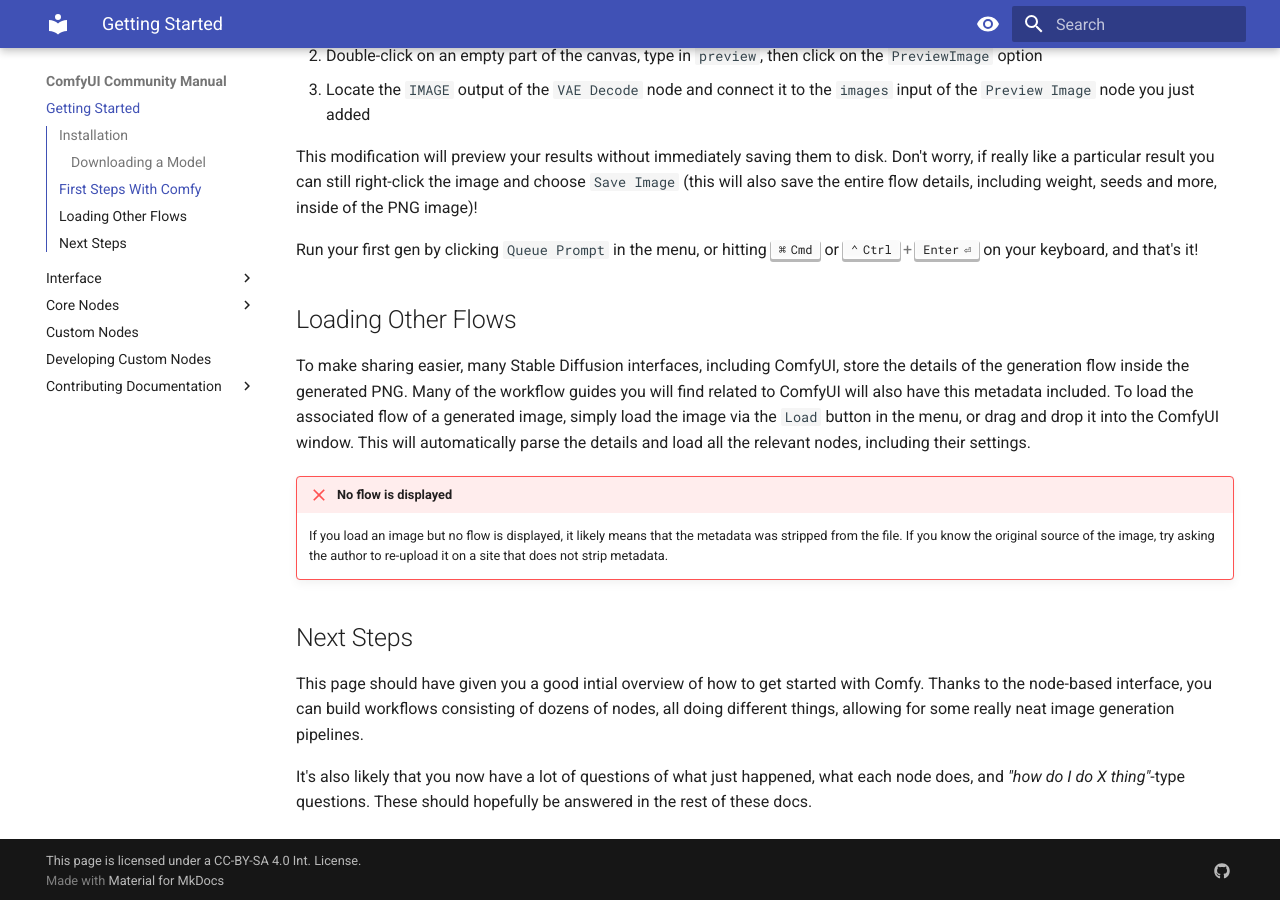
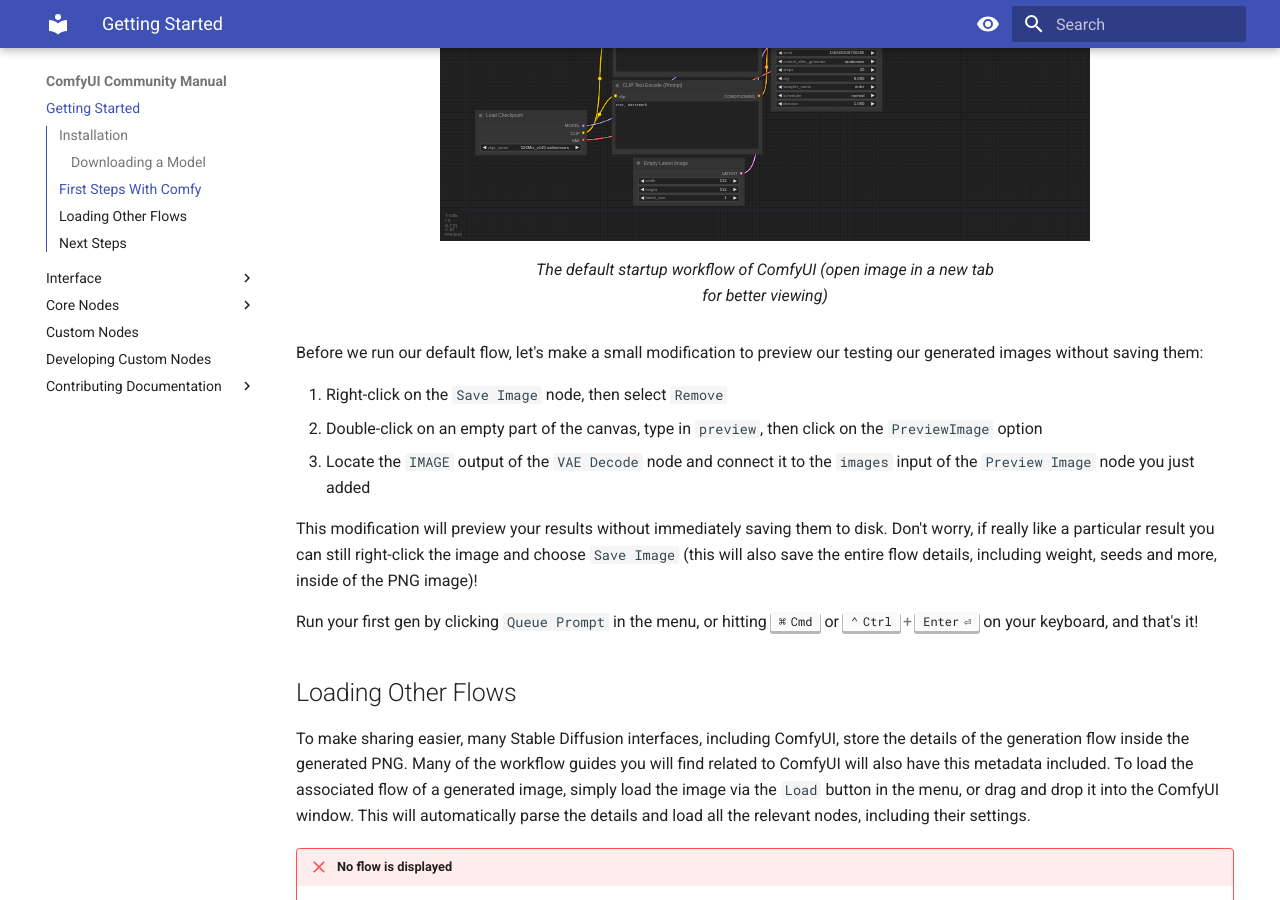
Before and after one commit to BlenderNeko/ComfyUI-docs, an MkDocs documentation site: the page built from docs/index.md, in a window 1280 px wide and 900 px high, scrolled down 1176 px. Built offline with MkDocs 1.6.1 and Material for MkDocs 9.7.7, drawn with Linux system fonts in a browser that asks for light colours.

Commit message:
add default workflow svg

```diff
--- a/docs/index.md
+++ b/docs/index.md
@@ -33,6 +33,11 @@
 
     If you mess something up, just hit `Load Default` in the menu to reset it to the inital state.
 
+<figure markdown>
+  ![ComfyUI Default Workflow](./media/default_workflow.svg){ width="650" }
+  <figcaption>The default startup workflow of ComfyUI (open image in a new tab for better viewing)</figcaption>
+</figure>
+
 Before we run our default flow, let's make a small modification to preview our testing our generated images without saving them:
 
 1. Right-click on the `Save Image` node, then select `Remove`
```
Also changed, not shown: docs/media/default_workflow.svg (added).
